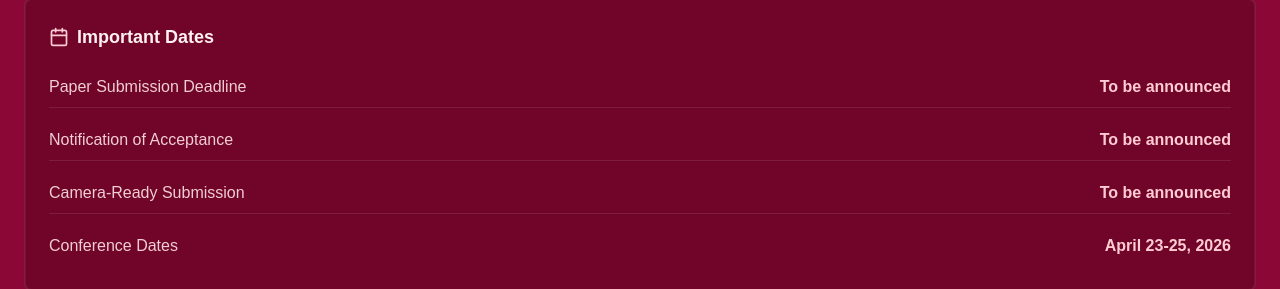
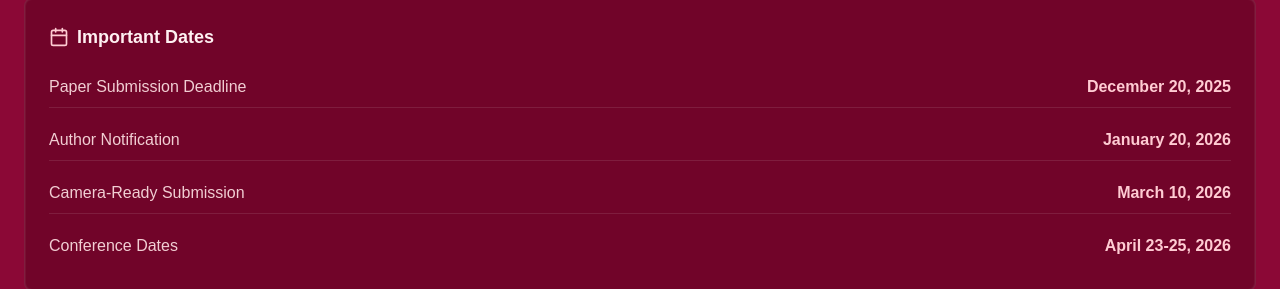
Before and after one commit to gdgoc-uic/pcsc-uic-2026, a Next.js app: page /papers in a window 1280 px wide. Shown: the part 1257-1546 px from the top of the page. Built offline with nearby package versions, Linux system fonts and the light colour scheme.

Commit message:
chore: update conference metadata and deadlines in layout and papers pages

```diff
--- a/src/app/(pages)/papers/page.tsx
+++ b/src/app/(pages)/papers/page.tsx
@@ -145,15 +145,15 @@ const PapersPage = () => {
           <div className="space-y-3 text-rose-100/90">
             <div className="flex justify-between items-center py-2 border-b border-white/10">
               <span>Paper Submission Deadline</span>
-              <span className="font-semibold text-rose-200">To be announced</span>
+              <span className="font-semibold text-rose-200">December 20, 2025</span>
             </div>
             <div className="flex justify-between items-center py-2 border-b border-white/10">
-              <span>Notification of Acceptance</span>
-              <span className="font-semibold text-rose-200">To be announced</span>
+              <span>Author Notification</span>
+              <span className="font-semibold text-rose-200">January 20, 2026</span>
             </div>
             <div className="flex justify-between items-center py-2 border-b border-white/10">
               <span>Camera-Ready Submission</span>
-              <span className="font-semibold text-rose-200">To be announced</span>
+              <span className="font-semibold text-rose-200">March 10, 2026</span>
             </div>
             <div className="flex justify-between items-center py-2">
               <span>Conference Dates</span>
@@ -674,7 +674,7 @@ const PapersPage = () => {
             <div className="space-y-3 text-rose-100/90">
               <div className="flex justify-between items-center py-2 border-b border-white/10">
                 <span>Paper Submission Deadline</span>
-                <span className="font-semibold text-rose-200">To be announced</span>
+                <span className="font-semibold text-rose-200">December 20, 2025</span>
               </div>
               <div className="flex justify-between items-center py-2 border-b border-white/10">
                 <span>Review Assignment</span>
@@ -686,11 +686,11 @@ const PapersPage = () => {
               </div>
               <div className="flex justify-between items-center py-2 border-b border-white/10">
                 <span>Notification of Decision</span>
-                <span className="font-semibold text-rose-200">4-6 weeks after deadline</span>
+                <span className="font-semibold text-rose-200">January 20, 2026</span>
               </div>
               <div className="flex justify-between items-center py-2">
                 <span>Camera-Ready Submission</span>
-                <span className="font-semibold text-rose-200">2 weeks after notification</span>
+                <span className="font-semibold text-rose-200">March 10, 2026</span>
               </div>
             </div>
           </div>
--- a/src/app/layout.tsx
+++ b/src/app/layout.tsx
@@ -18,7 +18,7 @@ export const metadata: Metadata = {
   title: "PCSC 2026 — Philippine Computing Science Congress",
   description:
     "Official site for the Philippine Computing Science Congress. Program, workshops, accepted papers, registration, and venue details.",
-  metadataBase: new URL("https://pcsc-uic-2026.local"),
+  metadataBase: new URL("https://pcsc2026.uic.edu.ph"),
   openGraph: {
     title: "PCSC 2026 — Philippine Computing Science Congress",
     description:
@@ -27,8 +27,6 @@ export const metadata: Metadata = {
     images: [
       {
         url: "/meta-img.jpg",
-        width: 1200,
-        height: 630,
         alt: "26th Philippine Computing Science Congress",
       },
     ],
```
